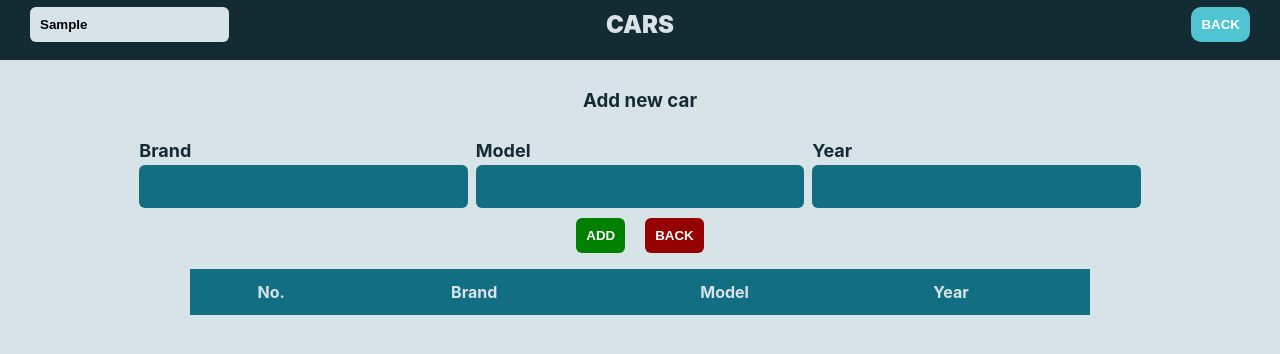
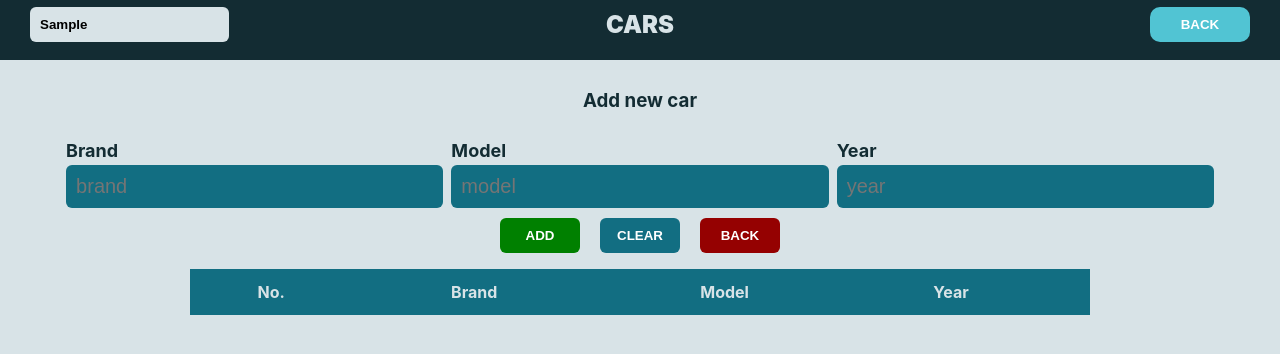
Before and after one commit to Zyar3k/car-list_react, a React (Create React App) app: page / in a window 1280 px wide. Both pictures are taken after typing "Sample" into the empty fields and a click on the button "ADD NEW". Shown: the top 354 px of the page. Built offline with nearby package versions, Linux system fonts and the light colour scheme.

Commit message:
Add item logic

```diff
--- a/src/App.js
+++ b/src/App.js
@@ -5,14 +5,65 @@ import "./App.scss";
 import DBJSON from "./db.json";
 
 function App() {
-  const [isEditable, setIsEditable] = useState(false);
+  const [openEditSection, setOpenEditSection] = useState(false);
   const [cars, setCars] = useState(DBJSON);
   const [searchTerm, setSearchTerm] = useState("");
+  const [brand, setBrand] = useState("");
+  const [model, setModel] = useState("");
+  const [year, setYear] = useState("");
+  const [isEdit, setIsEdit] = useState(false);
+
+  const handleOnChangeBrand = (event) => setBrand(event.target.value);
+  const handleOnChangeModel = (event) => setModel(event.target.value);
+  const handleOnChangeYear = (event) => setYear(event.target.value);
+
+  const toggleEditSection = (e) => {
+    const buttonAssignment = e.target.textContent.toLowerCase();
+    if (buttonAssignment === "add new") {
+      setOpenEditSection(true);
+      setIsEdit(false);
+    } else if (buttonAssignment === "back") {
+      setOpenEditSection(false);
+      setIsEdit(false);
+    } else if (buttonAssignment === "edit") {
+      setOpenEditSection(true);
+      setIsEdit(true);
+    } else if (buttonAssignment === "add") {
+      setOpenEditSection(false);
+    }
+  };
 
   const deleteCar = (e) => {
     const id = e.target.parentNode.parentNode.parentNode.id;
     const array = cars.filter((car) => car.id !== id);
     setCars(array);
+  };
+
+  const editCar = (e) => {
+    toggleEditSection(e);
+  };
+
+  const clearInputs = () => {
+    setBrand("");
+    setModel("");
+    setYear("");
+  };
+
+  const handleSubmit = (e) => {
+    e.preventDefault();
+    const newId = uuid();
+
+    const newCar = {
+      id: newId,
+      brand: brand,
+      model: model,
+      year: year,
+    };
+
+    const data = [...cars, newCar];
+    setOpenEditSection(false);
+    clearInputs();
+    setCars(data);
   };
 
   return (
@@ -27,30 +78,50 @@ function App() {
             }}
           />
           <h1>Cars</h1>
-          <button onClick={() => setIsEditable(!isEditable)}>
-            {!isEditable ? "Add new" : "Back"}
+          <button onClick={(e) => toggleEditSection(e)}>
+            {!openEditSection ? "Add new" : "Back"}
           </button>
         </section>
       </header>
       <main>
-        {isEditable ? (
+        {openEditSection ? (
           <section className="formWrapper">
-            <h3>Add new car</h3>
-            <form>
+            <h3>{isEdit ? "Edit" : "Add"} new car</h3>
+            <form onSubmit={handleSubmit}>
               <label>
                 Brand
-                <input type="text" />
+                <input
+                  type="text"
+                  placeholder="brand"
+                  value={brand}
+                  onChange={handleOnChangeBrand}
+                />
               </label>
               <label>
                 Model
-                <input type="text" />
+                <input
+                  type="text"
+                  placeholder="model"
+                  value={model}
+                  onChange={handleOnChangeModel}
+                />
               </label>
               <label>
                 Year
-                <input type="number" />
+                <input
+                  type="number"
+                  placeholder="year"
+                  value={year}
+                  onChange={handleOnChangeYear}
+                />
               </label>
-              <button>Add</button>
-              <button onClick={() => setIsEditable(!isEditable)}>Back</button>
+              <button type="submit">{isEdit ? "Edit" : "Add"}</button>
+              <button type="button" onClick={clearInputs}>
+                Clear
+              </button>
+              <button type="button" onClick={(e) => toggleEditSection(e)}>
+                Back
+              </button>
             </form>
           </section>
         ) : null}
@@ -86,9 +157,7 @@ function App() {
                     <td>{car.year}</td>
                     <td>
                       <span>
-                        <button onClick={() => setIsEditable(true)}>
-                          EDIT
-                        </button>
+                        <button onClick={editCar}>EDIT</button>
                         <button onClick={deleteCar}>DELETE</button>
                       </span>
                     </td>
--- a/src/App.scss
+++ b/src/App.scss
@@ -44,6 +44,7 @@ header {
     }
 
     button {
+      width: 100px;
       position: absolute;
       right: 30px;
       padding: 10px;
@@ -102,7 +103,9 @@ header {
       cursor: pointer;
       transition: all 0.4s ease;
       margin: 0 10px;
+      width: 80px;
       margin-bottom: 16px;
+      background-color: #126e82;
 
       &:first-of-type {
         background-color: green;
@@ -112,6 +115,7 @@ header {
       }
 
       &:hover {
+        background-color: #51c4d3;
         &:first-of-type {
           background-color: rgb(8, 99, 8);
         }
```
